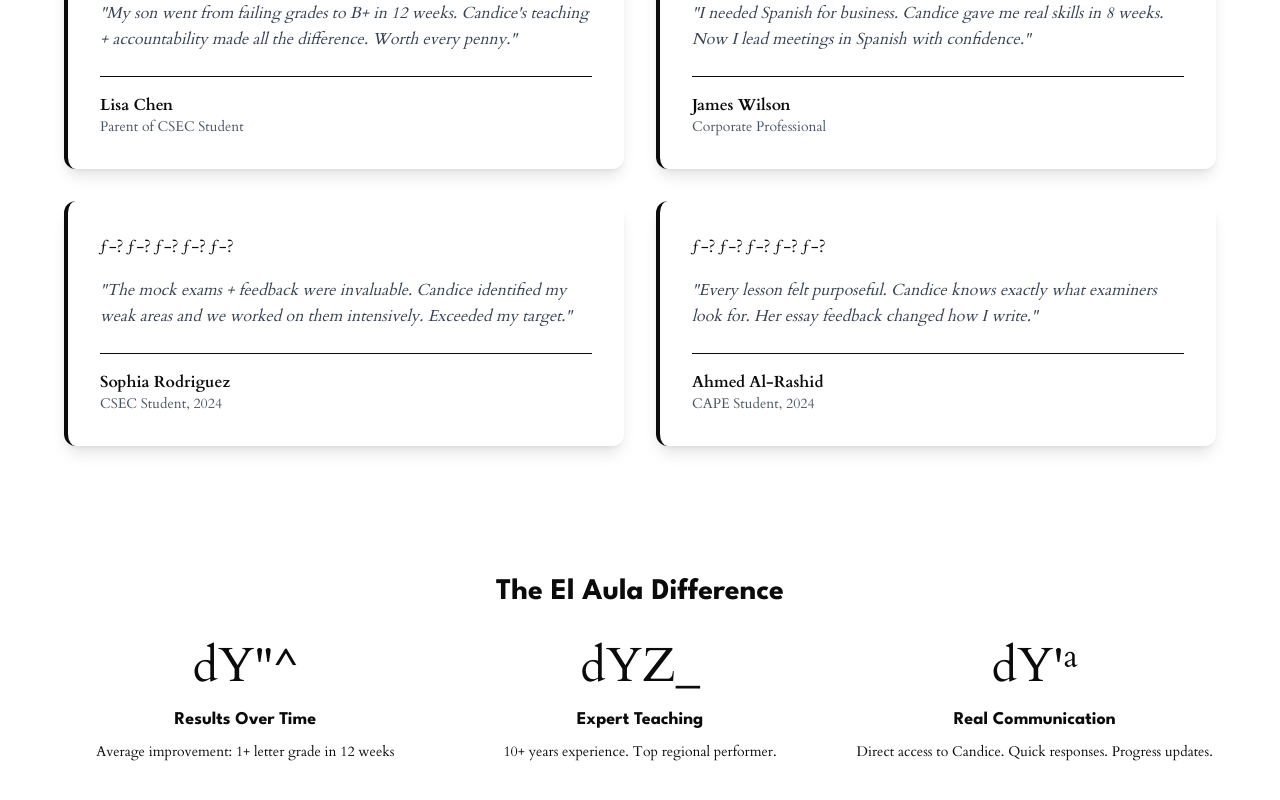
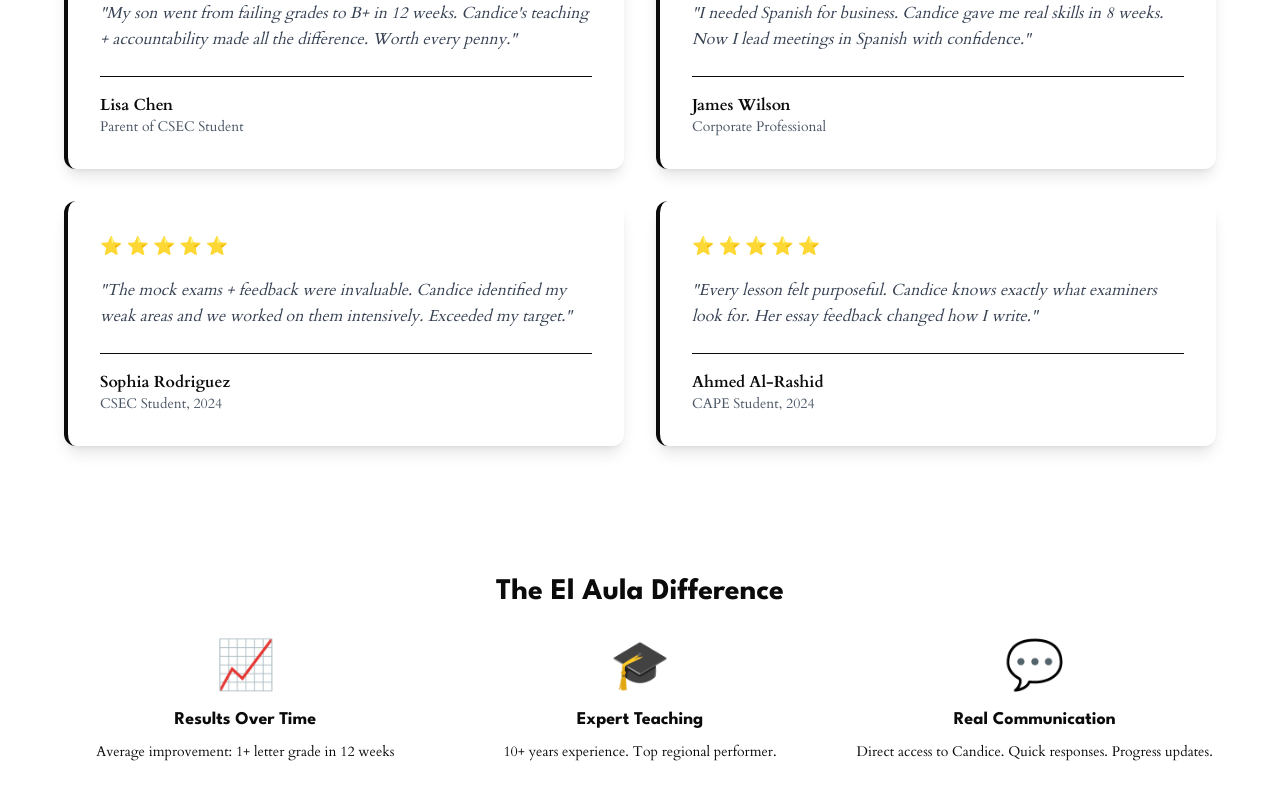
Before and after one commit to leadafrik/El-Aula, a Next.js app: page /reviews in a window 1280 px wide. Shown: the part 974-1774 px from the top of the page. Built offline with nearby package versions, Linux system fonts and the light colour scheme; no server answers.

Commit message:
Fix corrupted UTF-8 characters in reviews page (stars and icons)

```diff
--- a/src/app/(marketing)/reviews/page.tsx
+++ b/src/app/(marketing)/reviews/page.tsx
@@ -99,7 +99,7 @@ export default function Reviews() {
                 <div className="flex gap-1 mb-4">
                   {Array.from({ length: testimonial.rating }).map((_, i) => (
                     <span key={i} className="text-brand-orange text-lg">
-                      ƒ-?
+                      ⭐
                     </span>
                   ))}
                 </div>
@@ -127,17 +127,17 @@ export default function Reviews() {
           <div className="grid grid-cols-1 md:grid-cols-3 gap-8">
             {[
               {
-                icon: "dY\"^",
+                icon: "📈",
                 title: "Results Over Time",
                 stat: "Average improvement: 1+ letter grade in 12 weeks",
               },
               {
-                icon: "dYZ_",
+                icon: "🎓",
                 title: "Expert Teaching",
                 stat: "10+ years experience. Top regional performer.",
               },
               {
-                icon: "dY'ª",
+                icon: "💬",
                 title: "Real Communication",
                 stat: "Direct access to Candice. Quick responses. Progress updates.",
               },
```
